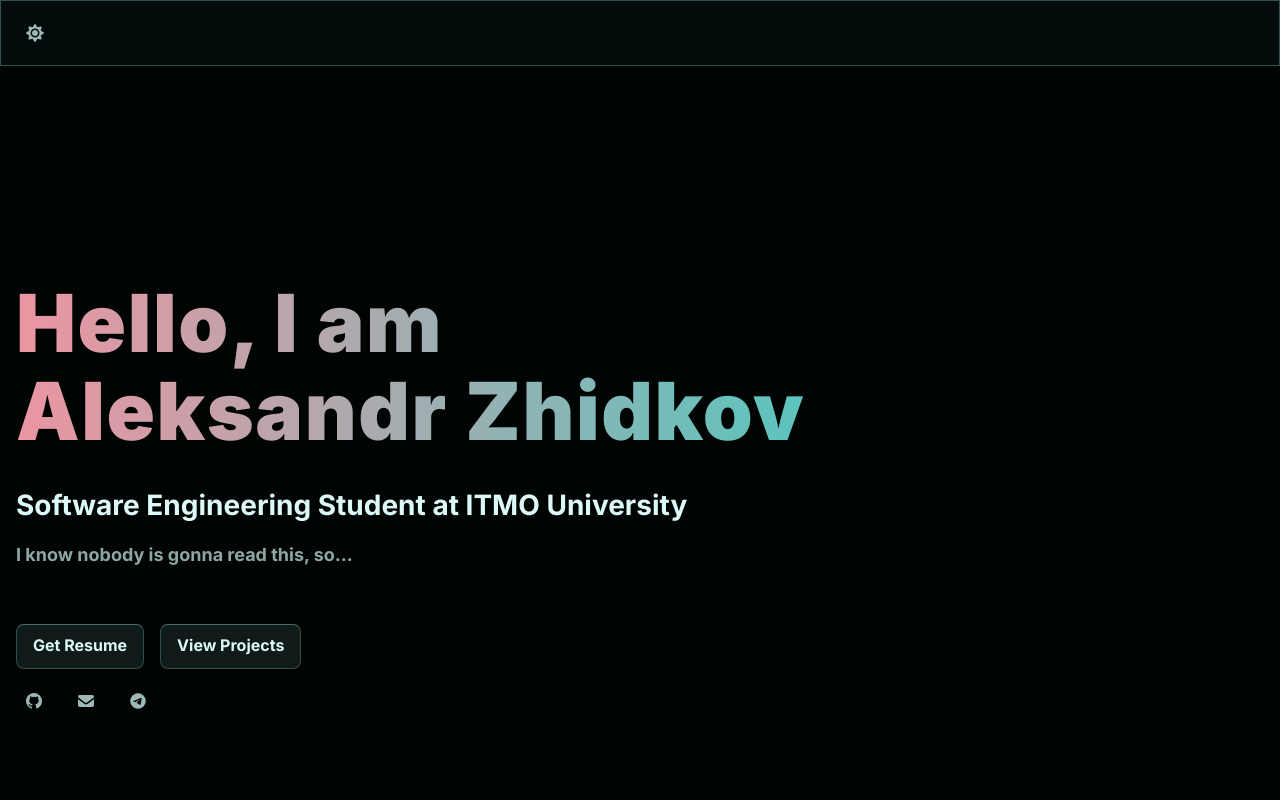
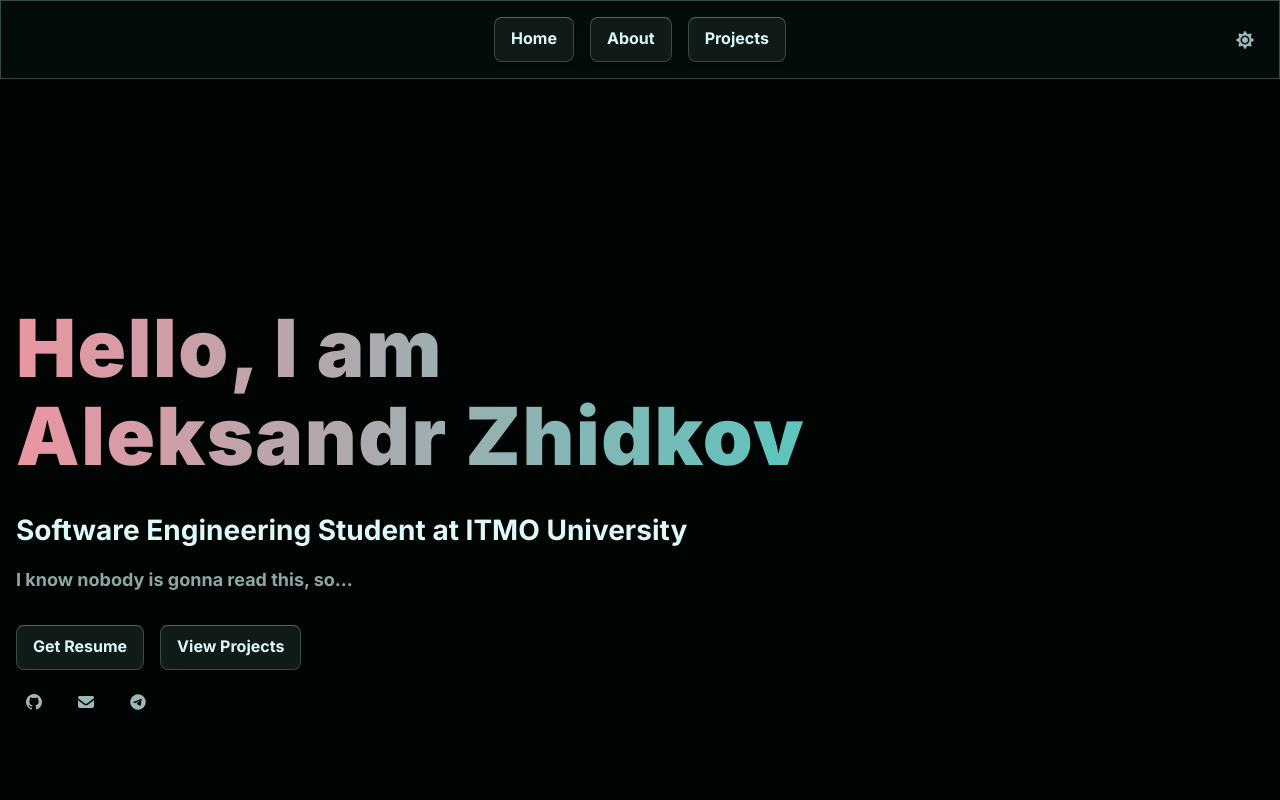
Before and after one commit to xirzo/Portfolio, a React (Vite) app: page / in a window 1280 px wide. Shown: the top 800 px of the page. Built offline with nearby package versions, Linux system fonts and the light colour scheme.

Commit message:
feat: add navbar scroll buttons

```diff
--- a/src/app/App.tsx
+++ b/src/app/App.tsx
@@ -1,22 +1,54 @@
-import MainPage from "../pages/mainPage"
-import Footer from "../widgets/footer/footer"
-import Navbar from "../widgets/navbar/navbar"
+import { useRef } from "react";
+import MainPage from "../pages/mainPage";
+import Footer from "../widgets/footer/footer";
+import Navbar from "../widgets/navbar/navbar";
 
 function App() {
+    const projectsSectionRef = useRef<HTMLDivElement>(null);
+    const bioSectionRef = useRef<HTMLDivElement>(null);
+    const greetingsSectionRef = useRef<HTMLDivElement>(null);
+
+    const scrollToSection = (ref: React.RefObject<HTMLDivElement | null>) => {
+        ref.current?.scrollIntoView({
+            behavior: 'smooth',
+            block: 'start'
+        });
+    };
+
+    const navbarItems = [
+        {
+            name: "Home",
+            onClick: () => scrollToSection(greetingsSectionRef)
+        },
+        {
+            name: "About",
+            onClick: () => scrollToSection(bioSectionRef)
+        },
+        {
+            name: "Projects",
+            onClick: () => scrollToSection(projectsSectionRef)
+        }
+    ];
+
     return (
         <div style={{
             minHeight: '100vh',
             display: 'flex',
             flexDirection: 'column',
         }}>
-            <Navbar />
+            <Navbar items={navbarItems} />
+
             <div style={{
                 width: '100%',
                 maxWidth: '1400px',
                 margin: '0 auto',
                 flex: 1,
             }}>
-                <MainPage />
+                <MainPage
+                    projectsSectionRef={projectsSectionRef}
+                    bioSectionRef={bioSectionRef}
+                    greetingsSectionRef={greetingsSectionRef}
+                />
             </div>
             <Footer githubUrl={'xirzo'} />
         </div>
--- a/src/pages/mainPage.tsx
+++ b/src/pages/mainPage.tsx
@@ -1,29 +1,35 @@
-import { useRef } from "react";
 import Greetings from "../widgets/greetings/greetings";
 import ProjectsSection from "../widgets/projectsSection";
 import Bio from "../widgets/bio/bio";
+import type { RefObject } from "react";
 
-function MainPage() {
-    const projectsSectionRef = useRef<HTMLDivElement>(null);
+interface MainPageProps {
+    projectsSectionRef: RefObject<HTMLDivElement | null>;
+    bioSectionRef: RefObject<HTMLDivElement | null>;
+    greetingsSectionRef: RefObject<HTMLDivElement | null>;
+}
 
-    const scrollToProjects = () => {
-        projectsSectionRef.current?.scrollIntoView({
-            behavior: 'smooth',
-            block: 'start'
-        });
-    };
-
+function MainPage({ projectsSectionRef, bioSectionRef, greetingsSectionRef }: MainPageProps) {
     return (
         <div className="vertical-stack-container">
-            <Greetings
-                telegramTag={"nottt55234"}
-                email={"garrytacffgh@gmail.com"}
-                githubNickname={"xirzo"}
-                onViewProjects={scrollToProjects} />
+            <div ref={greetingsSectionRef}>
+                <Greetings
+                    telegramTag={"nottt55234"}
+                    email={"garrytacffgh@gmail.com"}
+                    githubNickname={"xirzo"}
+                    onViewProjects={() => projectsSectionRef.current?.scrollIntoView({
+                        behavior: 'smooth',
+                        block: 'start'
+                    })} />
+            </div>
 
-            <Bio email={"garrytacffgh@gmail.com"} />
+            <div ref={bioSectionRef}>
+                <Bio email={"garrytacffgh@gmail.com"} />
+            </div>
 
-            <ProjectsSection ref={projectsSectionRef} />
+            <div ref={projectsSectionRef}>
+                <ProjectsSection />
+            </div>
         </div >
     );
 }
--- a/src/shared/button/button.css
+++ b/src/shared/button/button.css
@@ -6,7 +6,6 @@
     border: var(--border-card);
     border-top: solid 1px var(--highlight);
     border-radius: 0.5rem;
-    margin-top: 1.5rem;
     box-shadow: var(--shadow);
     transition: color 0.2s, box-shadow 0.2s, transform 0.1s;
 }
--- a/src/widgets/navbar/navbar.css
+++ b/src/widgets/navbar/navbar.css
@@ -1,5 +1,4 @@
 .navbar {
-    gap: 2rem;
     display: flex;
     flex-direction: row;
     justify-content: space-between;
@@ -13,7 +12,24 @@
     top: 0;
     background: var(--bg);
 
-    border: var(--border-card)
+    border: var(--border-card);
+}
+
+.navbar-left,
+.navbar-center,
+.navbar-right {
+    flex: 1;
+    display: flex;
+    align-items: center;
+}
+
+.navbar-center {
+    justify-content: center;
+    gap: 1rem;
+}
+
+.navbar-right {
+    justify-content: flex-end;
 }
 
 .navbar>* {
--- a/src/widgets/navbar/navbar.tsx
+++ b/src/widgets/navbar/navbar.tsx
@@ -1,10 +1,39 @@
 import ThemeSwitcher from '../../shared/themeSwitcher';
 import './navbar.css'
+import Button from '../../shared/button/button';
 
-function Navbar() {
+export interface NavbarItem {
+    name: string;
+    onClick: () => void;
+}
+
+export interface NavbarProps {
+    items?: NavbarItem[];
+}
+
+function Navbar({ items }: NavbarProps) {
     return (
         <nav className='navbar'>
-            <ThemeSwitcher />
+            <div className="navbar-left">
+            </div>
+
+            <div className="navbar-center">
+                {items !== undefined
+                    ? (items.map(x => (
+                        <Button
+                            key={x.name}
+                            onClick={x.onClick}
+                        >
+                            {x.name}
+                        </Button>
+                    )))
+                    : <></>
+                }
+            </div>
+
+            <div className="navbar-right">
+                <ThemeSwitcher />
+            </div>
         </nav>
     )
 }
```
